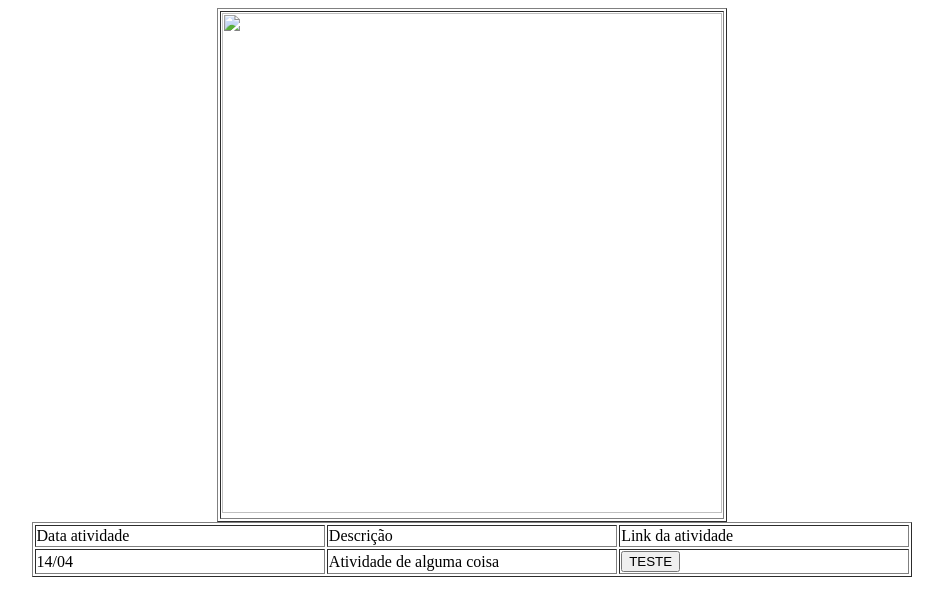
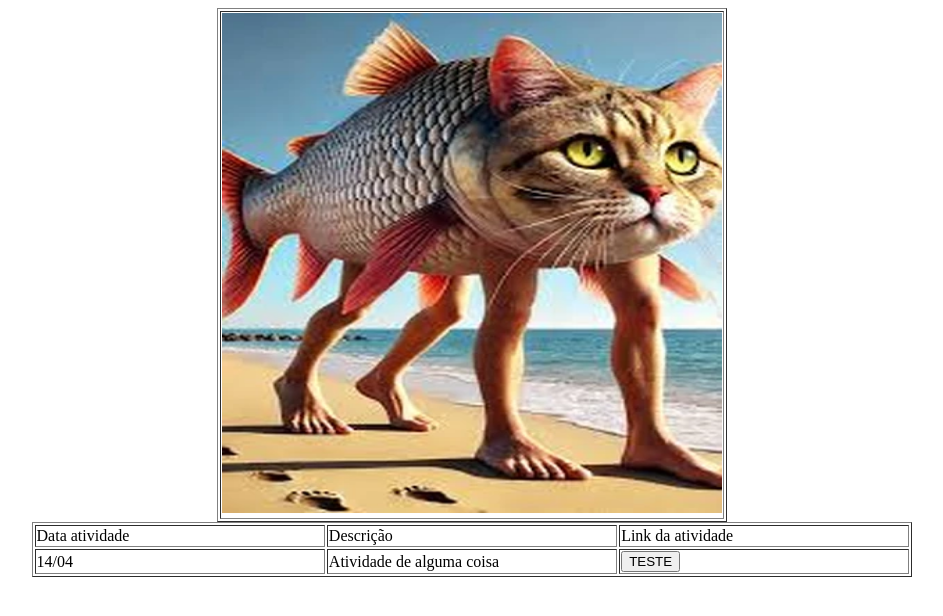
Before and after one commit to luizvaneli/atvidade-github, a plain HTML site: page index.html in a window 1280 px wide. Shown: the whole page, without its empty margins (168-1111 px from the left). Drawn offline with Linux system fonts and the light colour scheme.

Commit message:
Update index.html

```diff
--- a/index.html
+++ b/index.html
@@ -8,7 +8,7 @@
 <body>
 	<table align="center" border="1">
 	<tr>
-		<td><img src="imagens.png/trulimero.png" width="500px" height="500px"> </td>
+		<td><img src="trulimero.png" width="500px" height="500px"> </td>
 	</tr>
 </table width="80%">
 <table border="1" align="center">
```
